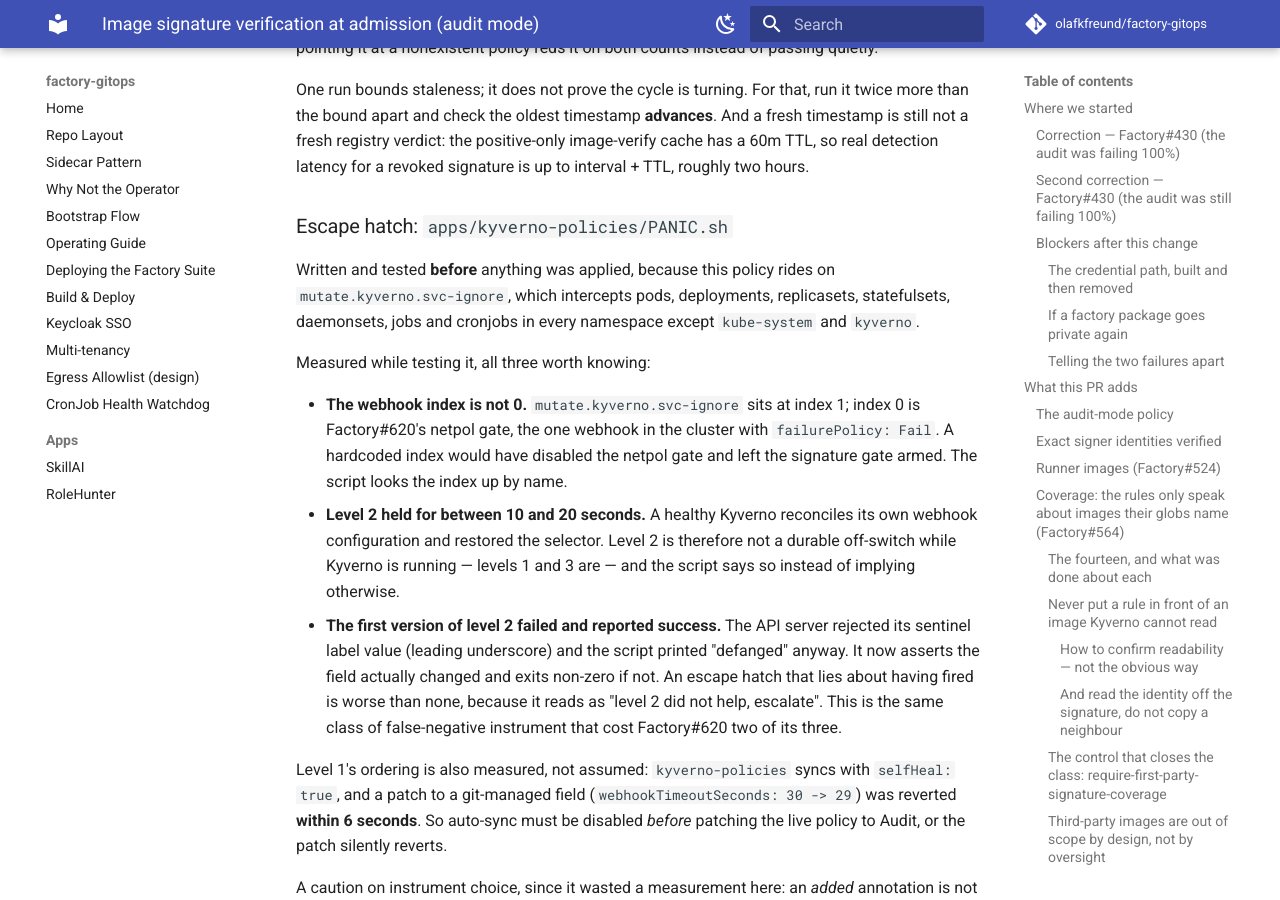
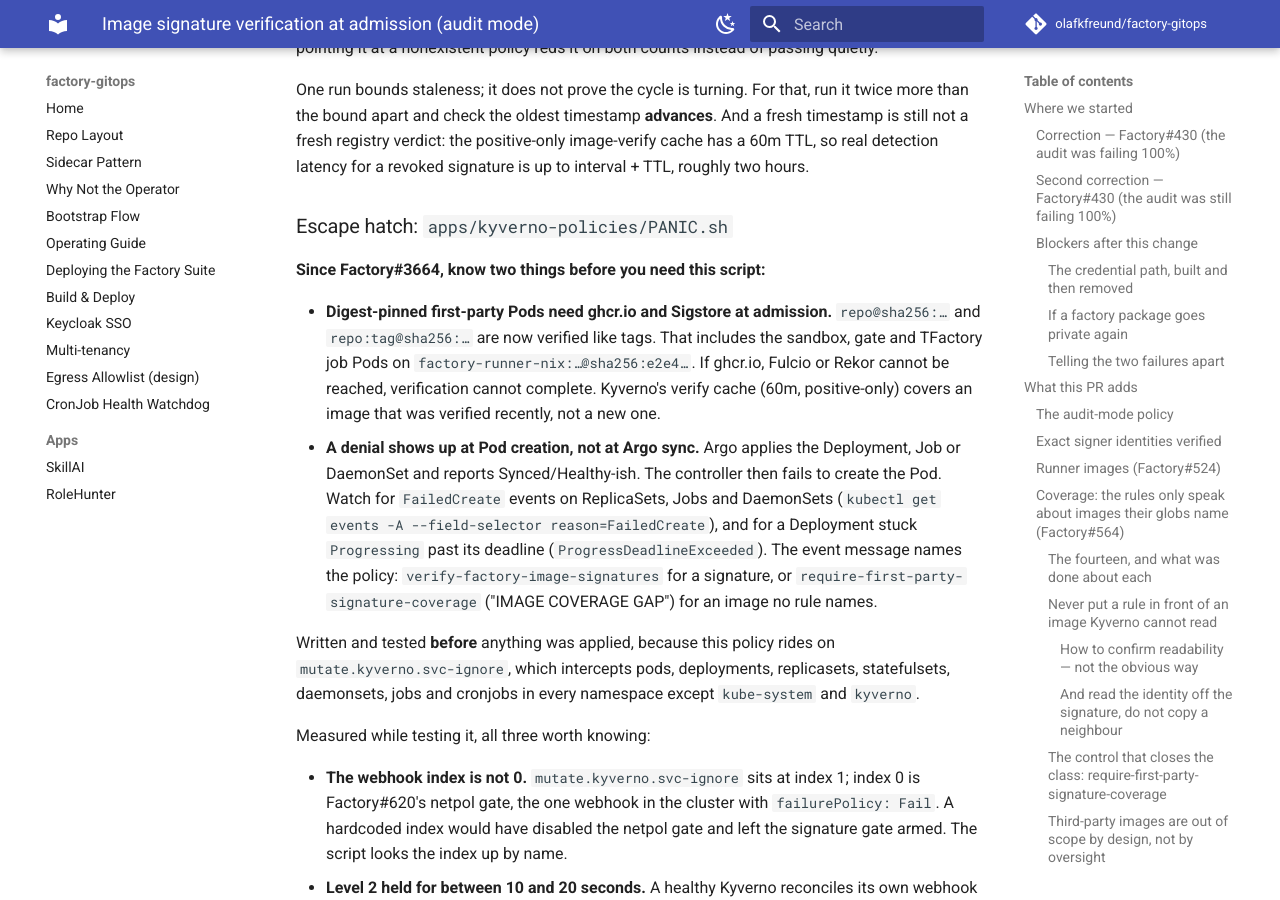
Before and after one commit to olafkfreund/factory-gitops, an MkDocs documentation site: the page built from docs/image-signature-admission.md, in a window 1280 px wide and 900 px high, scrolled down 33288 px. Built offline with MkDocs 1.6.1 and Material for MkDocs 9.7.7, drawn with Linux system fonts in a browser that asks for light colours; comment, search, counter and statistics services are not loaded.

Commit message:
fix(aifactory): signed AIFACTORY_IMAGE fallback + admission runbook note (#3664) (#317)
* docs(intent): draft 2026-10-27-3664-digest-followup (#3664)

Co-Authored-By: Claude Opus 5.5 <noreply@anthropic.com>

* docs(intent): approve 2026-10-27-3664-digest-followup (#3664)

Pre-approved by the user for the 2026-10-27 wave.

Co-Authored-By: Claude Opus 5.5 <noreply@anthropic.com>

* docs(spec): draft 2026-10-27-3664-digest-followup (#3664)

Co-Authored-By: Claude Opus 5.5 <noreply@anthropic.com>

* docs(spec): approve 2026-10-27-3664-digest-followup (#3664)

Pre-approved by the user for the 2026-10-27 wave.

Co-Authored-By: Claude Opus 5.5 <noreply@anthropic.com>

* docs(plan): draft 2026-10-27-3664-digest-followup (#3664)

Co-Authored-By: Claude Opus 5.5 <noreply@anthropic.com>

* docs(plan): approve 2026-10-27-3664-digest-followup (#3664)

Pre-approved by the user for the 2026-10-27 wave.

Co-Authored-By: Claude Opus 5.5 <noreply@anthropic.com>

* fix(aifactory): repin AIFACTORY_IMAGE to a signed image (#3664)

Plan step 1. sha-ccbd0ce has no signature; a build Job falling back to it would be denied. Server-side dry-run of sha-ec354c0-nix: verify-images pass; of sha-ccbd0ce: denied.

Co-Authored-By: Claude Opus 5.5 <noreply@anthropic.com>

* docs(kyverno): runbook note on admission-time registry dependence and denial signals (#3664)

Plan step 2.

Co-Authored-By: Claude Opus 5.5 <noreply@anthropic.com>

---------

Co-authored-by: Claude Opus 5.5 <noreply@anthropic.com>

```diff
--- a/docs/image-signature-admission.md
+++ b/docs/image-signature-admission.md
@@ -1532,6 +1532,25 @@ image-verify cache has a 60m TTL, so real detection latency for a revoked
 signature is up to interval + TTL, roughly two hours.
 
 ### Escape hatch: `apps/kyverno-policies/PANIC.sh`
+
+**Since Factory#3664, know two things before you need this script:**
+
+- **Digest-pinned first-party Pods need ghcr.io and Sigstore at admission.**
+  `repo@sha256:…` and `repo:tag@sha256:…` are now verified like tags. That
+  includes the sandbox, gate and TFactory job Pods on
+  `factory-runner-nix:…@sha256:e2e4…`. If ghcr.io, Fulcio or Rekor cannot be
+  reached, verification cannot complete. Kyverno's verify cache (60m,
+  positive-only) covers an image that was verified recently, not a new one.
+- **A denial shows up at Pod creation, not at Argo sync.** Argo applies the
+  Deployment, Job or DaemonSet and reports Synced/Healthy-ish. The controller
+  then fails to create the Pod. Watch for `FailedCreate` events on
+  ReplicaSets, Jobs and DaemonSets
+  (`kubectl get events -A --field-selector reason=FailedCreate`), and for a
+  Deployment stuck `Progressing` past its deadline
+  (`ProgressDeadlineExceeded`). The event message names the policy:
+  `verify-factory-image-signatures` for a signature, or
+  `require-first-party-signature-coverage` ("IMAGE COVERAGE GAP") for an image
+  no rule names.
 
 Written and tested **before** anything was applied, because this policy rides on
 `mutate.kyverno.svc-ignore`, which intercepts pods, deployments, replicasets,
```
Also changed, not shown: intent/2026-10-27-3664-digest-followup.md (added, +38 -0 lines), plan/2026-10-27-3664-digest-followup.md (added, +31 -0 lines), spec/2026-10-27-3664-digest-followup.md (added, +39 -0 lines), 2 other files.
